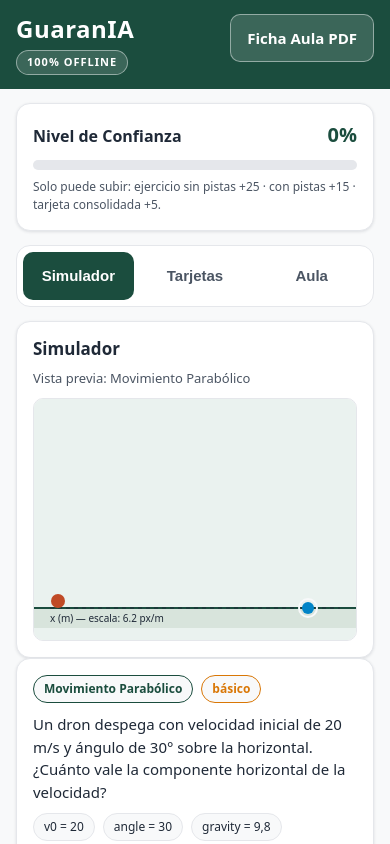
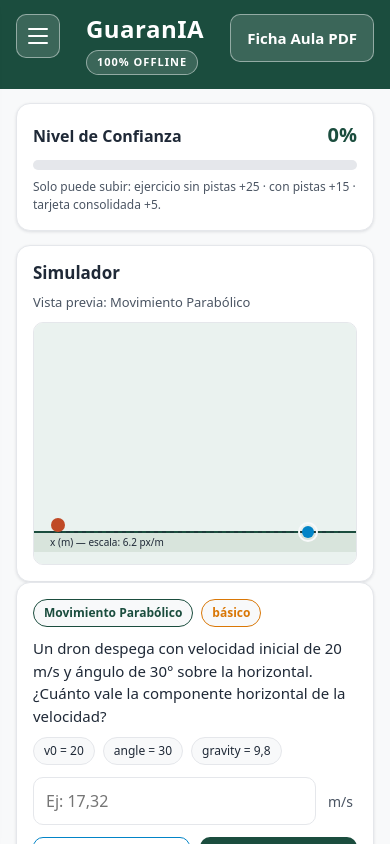
Before and after one commit to Nahum890/hapore, a React (Vite) app: page / in a window 390 px wide. Shown: the top 844 px of the page. Built offline with nearby package versions, Linux system fonts and the light colour scheme.

Commit message:
feat: mobile hamburger menu navigation

```diff
--- a/src/App.jsx
+++ b/src/App.jsx
@@ -1,7 +1,6 @@
 import { useState } from 'react';
 import Header from './components/Header.jsx';
 import ConfidenceBar from './components/ConfidenceBar.jsx';
-import TabNavigation from './components/TabNavigation.jsx';
 import TutorCard from './components/TutorCard.jsx';
 import ExerciseCard from './components/ExerciseCard.jsx';
 import Flashcard from './components/Flashcard.jsx';
@@ -69,9 +68,8 @@ export default function App() {
 
   return (
     <div className="app">
-      <Header />
+      <Header activeTab={activeTab} onChange={setActiveTab} />
       <ConfidenceBar confidence={learning.confidence} />
-      <TabNavigation activeTab={activeTab} onChange={setActiveTab} />
 
       <main className="app-main">
         {activeTab === 'simulador' && (
--- a/src/components/Header.jsx
+++ b/src/components/Header.jsx
@@ -1,9 +1,11 @@
+import MobileMenu from './MobileMenu.jsx';
 import PdfButton from './PdfButton.jsx';
 
-export default function Header() {
+export default function Header({ activeTab, onChange }) {
   return (
     <header className="app-header">
       <div className="header-row">
+        <MobileMenu activeTab={activeTab} onChange={onChange} />
         <div className="header-title">
           <h1>GuaranIA</h1>
           <span className="offline-badge" role="status">100% OFFLINE</span>
--- /dev/null
+++ b/src/components/MobileMenu.jsx
@@ -0,0 +1,77 @@
+import { useEffect, useRef, useState } from 'react';
+
+const MENU_ITEMS = [
+  { id: 'simulador', label: 'Misión / Simulador 2D' },
+  { id: 'tarjetas', label: 'Fichas de Repaso (Flashcards)' },
+  { id: 'aula', label: 'Vista del Docente / Proyector' },
+];
+
+export default function MobileMenu({ activeTab, onChange }) {
+  const [open, setOpen] = useState(false);
+  const menuRef = useRef(null);
+  const buttonRef = useRef(null);
+
+  useEffect(() => {
+    if (!open) return undefined;
+    const handlePointerDown = (event) => {
+      if (menuRef.current?.contains(event.target) || buttonRef.current?.contains(event.target)) {
+        return;
+      }
+      setOpen(false);
+    };
+    const handleKeyDown = (event) => {
+      if (event.key === 'Escape') setOpen(false);
+    };
+    document.addEventListener('pointerdown', handlePointerDown);
+    document.addEventListener('keydown', handleKeyDown);
+    return () => {
+      document.removeEventListener('pointerdown', handlePointerDown);
+      document.removeEventListener('keydown', handleKeyDown);
+    };
+  }, [open]);
+
+  const handleSelect = (id) => {
+    setOpen(false);
+    onChange?.(id);
+  };
+
+  return (
+    <>
+      <button
+        ref={buttonRef}
+        type="button"
+        className="hamburger-btn"
+        aria-label="Abrir menú de módulos"
+        aria-expanded={open}
+        onClick={() => setOpen((prev) => !prev)}
+      >
+        <span className="hamburger-bar" aria-hidden="true" />
+        <span className="hamburger-bar" aria-hidden="true" />
+        <span className="hamburger-bar" aria-hidden="true" />
+      </button>
+      <div
+        className={`menu-backdrop ${open ? 'is-open' : ''}`}
+        aria-hidden="true"
+        onClick={() => setOpen(false)}
+      />
+      <nav
+        ref={menuRef}
+        className={`menu-drawer ${open ? 'is-open' : ''}`}
+        aria-label="Módulos de GuaranIA"
+      >
+        {MENU_ITEMS.map((item, index) => (
+          <button
+            key={item.id}
+            type="button"
+            className={`menu-item ${activeTab === item.id ? 'is-active' : ''}`}
+            aria-current={activeTab === item.id ? 'page' : undefined}
+            onClick={() => handleSelect(item.id)}
+          >
+            <span className="menu-item-index" aria-hidden="true">{index + 1}</span>
+            {item.label}
+          </button>
+        ))}
+      </nav>
+    </>
+  );
+}
--- a/src/components/TabNavigation.jsx
+++ /dev/null
@@ -1,24 +0,0 @@
-const TABS = [
-  { id: 'simulador', label: 'Simulador' },
-  { id: 'tarjetas', label: 'Tarjetas' },
-  { id: 'aula', label: 'Aula' },
-];
-
-export default function TabNavigation({ activeTab, onChange }) {
-  return (
-    <nav className="tab-navigation" role="tablist" aria-label="Módulos de GuaranIA">
-      {TABS.map((tab) => (
-        <button
-          key={tab.id}
-          type="button"
-          role="tab"
-          aria-selected={activeTab === tab.id}
-          className={`tab ${activeTab === tab.id ? 'is-active' : ''}`}
-          onClick={() => onChange(tab.id)}
-        >
-          {tab.label}
-        </button>
-      ))}
-    </nav>
-  );
-}
--- a/src/index.css
+++ b/src/index.css
@@ -167,31 +167,125 @@ h3 {
   color: var(--texto-suave);
 }
 
-/* --- Navegación por pestañas --- */
-.tab-navigation {
-  display: grid;
-  grid-template-columns: repeat(3, 1fr);
-  gap: 6px;
-  background: var(--blanco);
-  border: 1px solid var(--borde);
-  border-radius: var(--radio);
-  padding: 6px;
+/* --- Menú hamburguesa (esquina superior izquierda) --- */
+.hamburger-btn {
+  display: flex;
+  flex-direction: column;
+  justify-content: center;
+  align-items: center;
+  gap: 5px;
+  width: 44px;
+  height: 44px;
+  flex-shrink: 0;
+  padding: 0;
+  border: 1px solid rgba(255, 255, 255, 0.45);
+  border-radius: 10px;
+  background: rgba(255, 255, 255, 0.14);
+  cursor: pointer;
+  transition: background-color 150ms ease;
 }
 
-.tab {
+.hamburger-btn:hover {
+  background: rgba(255, 255, 255, 0.24);
+}
+
+.hamburger-btn:focus-visible {
+  outline: 2px solid var(--ambar-suave);
+  outline-offset: 2px;
+}
+
+.hamburger-bar {
+  display: block;
+  width: 20px;
+  height: 2px;
+  border-radius: 2px;
+  background: var(--blanco);
+}
+
+.menu-backdrop {
+  position: fixed;
+  inset: 0;
+  background: rgba(31, 41, 55, 0.45);
+  opacity: 0;
+  visibility: hidden;
+  transition: opacity 260ms ease, visibility 260ms ease;
+  z-index: 40;
+}
+
+.menu-backdrop.is-open {
+  opacity: 1;
+  visibility: visible;
+}
+
+.menu-drawer {
+  position: fixed;
+  top: 0;
+  left: 0;
+  bottom: 0;
+  width: min(78vw, 300px);
+  padding: calc(16px + env(safe-area-inset-top, 0px)) 16px 16px;
+  background: var(--blanco);
+  border-right: 1px solid var(--borde);
+  box-shadow: 0 4px 16px rgba(31, 41, 55, 0.2);
+  z-index: 50;
+  display: flex;
+  flex-direction: column;
+  gap: 8px;
+  overflow-y: auto;
+  transform: translateX(-105%);
+  transition: transform 260ms ease;
+}
+
+.menu-drawer.is-open {
+  transform: translateX(0);
+}
+
+.menu-item {
+  display: flex;
+  align-items: center;
+  gap: 12px;
+  width: 100%;
   min-height: var(--touch-min);
-  border: none;
-  background: transparent;
+  padding: 8px 12px;
+  border: 1px solid var(--borde);
   border-radius: 10px;
+  background: var(--blanco);
   font-size: 15px;
   font-weight: 600;
+  font-family: inherit;
   color: var(--texto-suave);
+  text-align: left;
   cursor: pointer;
-  transition: background-color 150ms ease, color 150ms ease;
+  transition: background-color 150ms ease, color 150ms ease, border-color 150ms ease;
 }
 
-.tab.is-active {
+.menu-item.is-active {
   background: var(--verde-monte);
+  border-color: var(--verde-monte);
+  color: var(--blanco);
+}
+
+.menu-item:focus-visible {
+  outline: 2px solid var(--azul-itaipu);
+  outline-offset: 2px;
+}
+
+.menu-item-index {
+  display: flex;
+  align-items: center;
+  justify-content: center;
+  width: 26px;
+  height: 26px;
+  flex-shrink: 0;
+  border-radius: 50%;
+  background: var(--borde);
+  font-size: 13px;
+  font-weight: 700;
+  color: var(--gris-carbon);
+}
+
+.menu-item.is-active .menu-item-index {
+  background: rgba(255, 255, 255, 0.2);
   color: var(--blanco);
 }
 
@@ -548,7 +642,9 @@ h3 {
   .confidence-fill,
   .flashcard-inner,
   .btn,
-  .tab {
+  .hamburger-btn,
+  .menu-backdrop,
+  .menu-drawer {
     transition-duration: 0.01ms;
   }
 }
```
